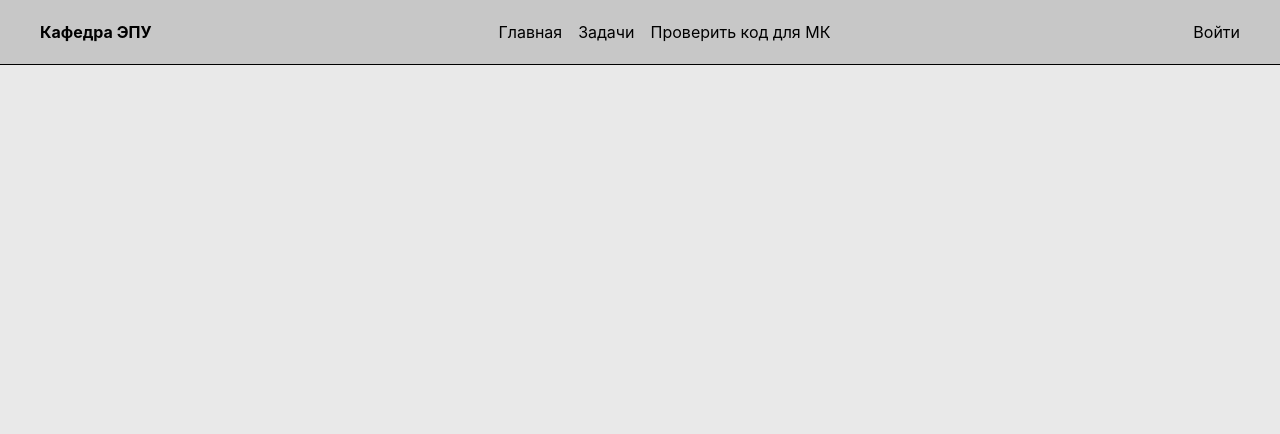
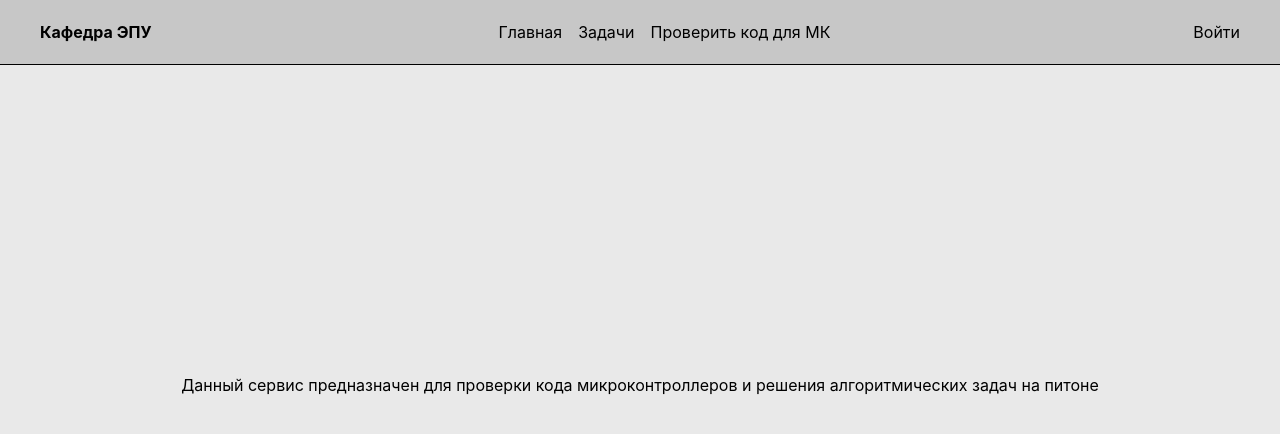
Before and after one commit to malilfrend/VKR, a React (Create React App) app: page / in a window 1280 px wide. Shown: the top 434 px of the page. Built offline with nearby package versions, Linux system fonts and the light colour scheme.

Commit message:
VKR-12: add new component for path /

```diff
--- /dev/null
+++ b/src/core/Info/Info.module.scss
@@ -0,0 +1,6 @@
+.wrapper {
+  height: 80vh;
+  display: flex;
+  justify-content: center;
+  align-items: center;
+}
--- /dev/null
+++ b/src/core/Info/Info.tsx
@@ -0,0 +1,9 @@
+import React from 'react';
+
+import s from './Info.module.scss';
+
+export const Info = () => (
+  <div className={s.wrapper}>
+    Данный сервис предназначен для проверки кода микроконтроллеров и решения алгоритмических задач на питоне
+  </div>
+);
--- a/src/core/Main/Main.tsx
+++ b/src/core/Main/Main.tsx
@@ -8,6 +8,7 @@ import { CodeFieldComp } from '../CodeField/CodeField';
 import { useTasksStore } from '../../store/tasksStore';
 
 import s from './Main.module.scss';
+import { Info } from '../Info/Info';
 
 export const Main = () => {
   const currentTask = useTasksStore((state) => state.currentTask);
@@ -18,6 +19,7 @@ export const Main = () => {
         <Route path="/tasks" element={<TasksPage />} />
         <Route path={`/task/${currentTask}`} element={<CodeFieldComp />} />
         <Route path="/check_code" element={<CodeFieldComp />} />
+        <Route path="/" element={<Info />} />
       </Routes>
     </div>
   );
```
Also changed, not shown: .eslintrc.js.
